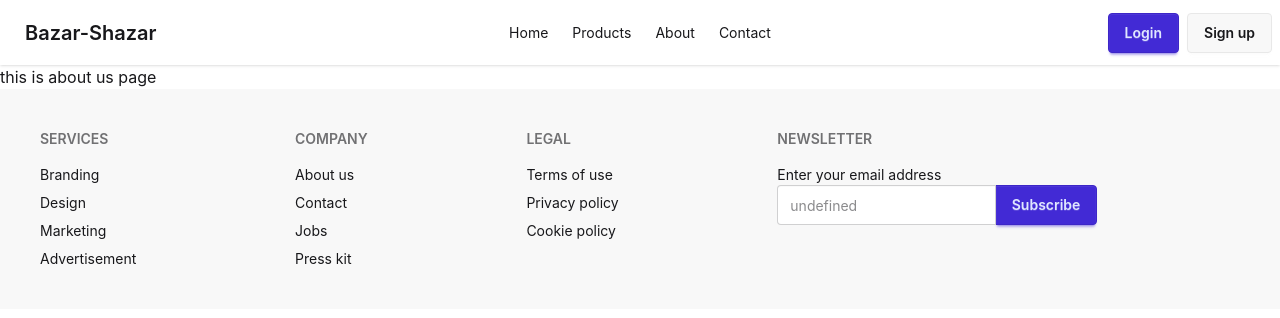
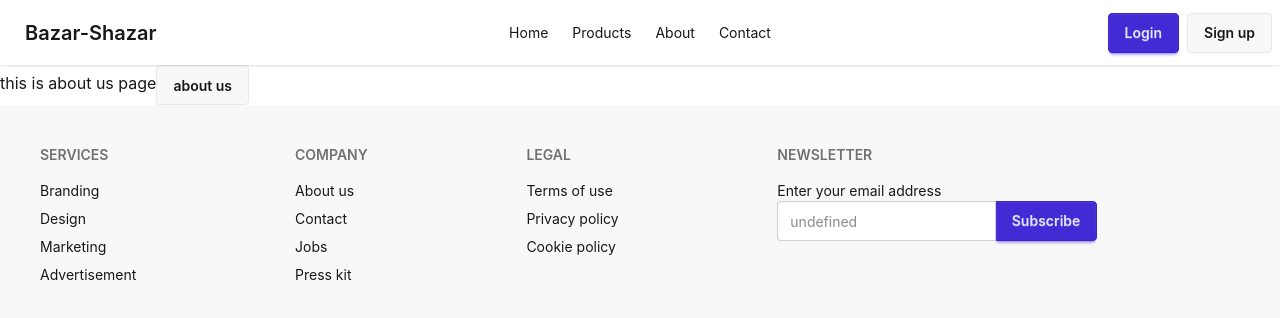
Before and after one commit to ARIJSAYEED/bazar-shazar-client, a React (Vite) app: page /about-us in a window 1280 px wide. Shown: the top 318 px of the page. Built offline with nearby package versions, Linux system fonts and the light colour scheme; no server answers.

Commit message:
samll changes

```diff
--- a/src/pages/AboutUs.jsx
+++ b/src/pages/AboutUs.jsx
@@ -3,6 +3,7 @@ const AboutUs = () => {
     return (
         <div>
             this is about us page
+            <button className="btn">about us</button>
         </div>
     );
 };
```
